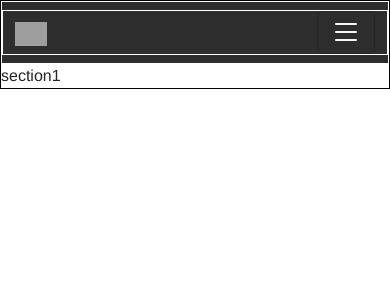
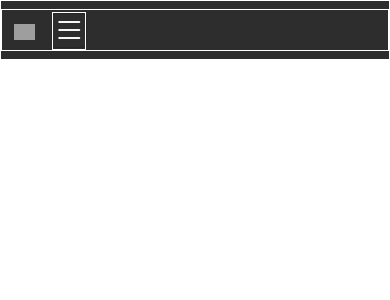
Before and after one commit to lshv04/Monks1, a React (Vite) app: page / in a window 390 px wide. Shown: the top 300 px of the page. Built offline with nearby package versions, Linux system fonts and the light colour scheme; grey boxes are pictures that could not be loaded.

Commit message:
trabalhando navbar

```diff
--- a/src/components/Navbar.jsx
+++ b/src/components/Navbar.jsx
@@ -5,7 +5,7 @@ import logo from '../assets/logo.png';
 const Navbar = () => {
     return (
         <nav className={`navbar navbar-expand-lg bord1 ${styles.navbar}`}>
-            <div className={`container bord1 ${styles.divnav}`}>
+            <div className={` bord1 container ${styles.divnav}`}>
                 {/* Logo */}
                 <a className={`navbar-brand ${styles['navbar-brand']}`} href="/">
                     <img src={logo} alt="Brand Logo" className={styles['brand-logo']} />
@@ -13,7 +13,7 @@ const Navbar = () => {
 
                 {/* Botão Toggler */}
                 <button
-                    className="navbar-toggler"
+                    className="navbar-toggler p-0"
                     type="button"
                     data-bs-toggle="collapse"
                     data-bs-target="#navbarNav"
@@ -21,7 +21,7 @@ const Navbar = () => {
                     aria-expanded="false"
                     aria-label="Toggle navigation"
                 >
-                    <i className="bi bi-list" style={{ fontSize: '2rem', color: 'white' }}></i>
+                    <i className="bi bi-list bord1" style={{ fontSize: '2rem', color: 'white' }}></i>
                 </button>
 
 
--- a/src/components/Navbar.module.css
+++ b/src/components/Navbar.module.css
@@ -1,5 +1,5 @@
 .navbar {
-    background-color: #2d2d2d; /* Cor de fundo clara */
+
     display: flex;
     align-items: flex-end;
 }
@@ -15,9 +15,9 @@
     color: #ffffff; /* Cor ao passar o mouse */
 }
 
-.nav-item {
-    margin-right: 1rem; /* Espaçamento entre os itens */
-}
+/* .nav-item {
+    margin-right: 1rem;
+} */
 
 .brand-logo {
     height: 24px; /* Tamanho do logo */
@@ -39,5 +39,15 @@
 /* Personaliza o botão do menu hambúrguer */
 .navbar-toggler i {
     font-size: 1.5rem; /* Ajuste do tamanho */
-    color: white; /* Define a cor do ícone */
+
 }
+
+
+@media (max-width: 475px) {
+    .brand-logo {
+        height:1rem; /* Tamanho reduzido para telas menores */
+    }
+    .divnav{
+        justify-content:flex-start !important;
+    }
+}
--- a/src/components/Section1.jsx
+++ b/src/components/Section1.jsx
@@ -1,20 +1,13 @@
-import React from 'react'
-import Navbar from './Navbar'
+import React from 'react';
+import Navbar from './Navbar';
+import styles from './Section1.module.css'; // Importação do CSS Module
 
 const Section1 = () => {
   return (
-    <div className='container-fluid bord g-0'>
+    <div className={`container-fluid g-0 ${styles.sectionContainer} g-0`}>
+        <Navbar/>
+    </div>
+  );
+};
 
-            <div>
-
-            </div>
-            <div>
-            <Navbar/>
-            </div>
-        section1
-
-        </div>
-  )
-}
-
-export default Section1
+export default Section1;
--- /dev/null
+++ b/src/components/Section1.module.css
@@ -0,0 +1,14 @@
+.sectionContainer {
+    background-color: #2d2d2d; /* Cor de fundo clara */
+    padding: 0; /* Remove o padding padrão */
+    margin: 0; /* Remove a margem padrão */
+    width: 100%; /* Garante que ocupa toda a largura */
+}
+
+
+
+.content {
+    padding: 1rem; /* Espaçamento interno para o conteúdo */
+    font-size: 1.25rem; /* Tamanho da fonte */
+    color: #333; /* Cor do texto */
+}
```
